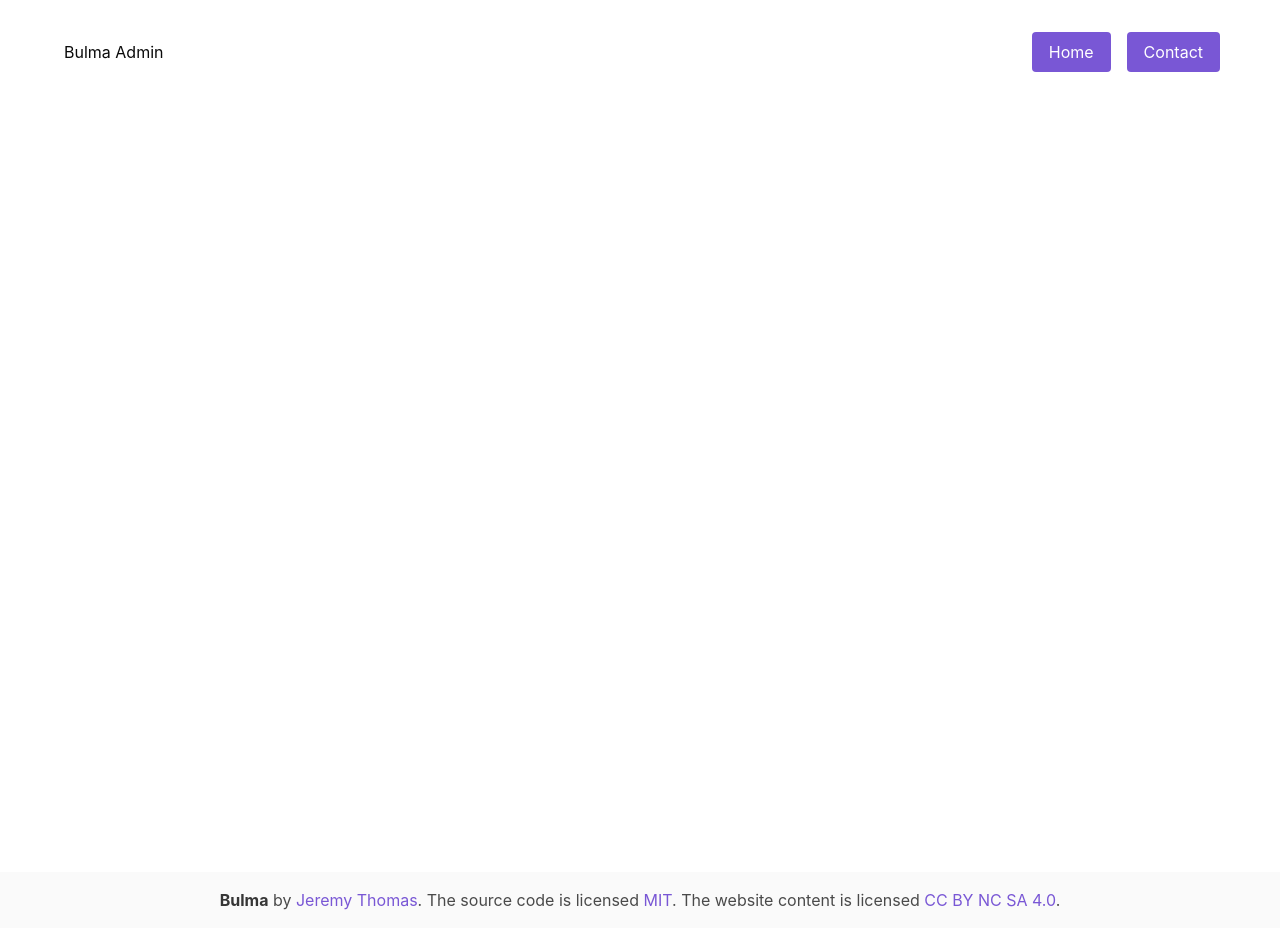
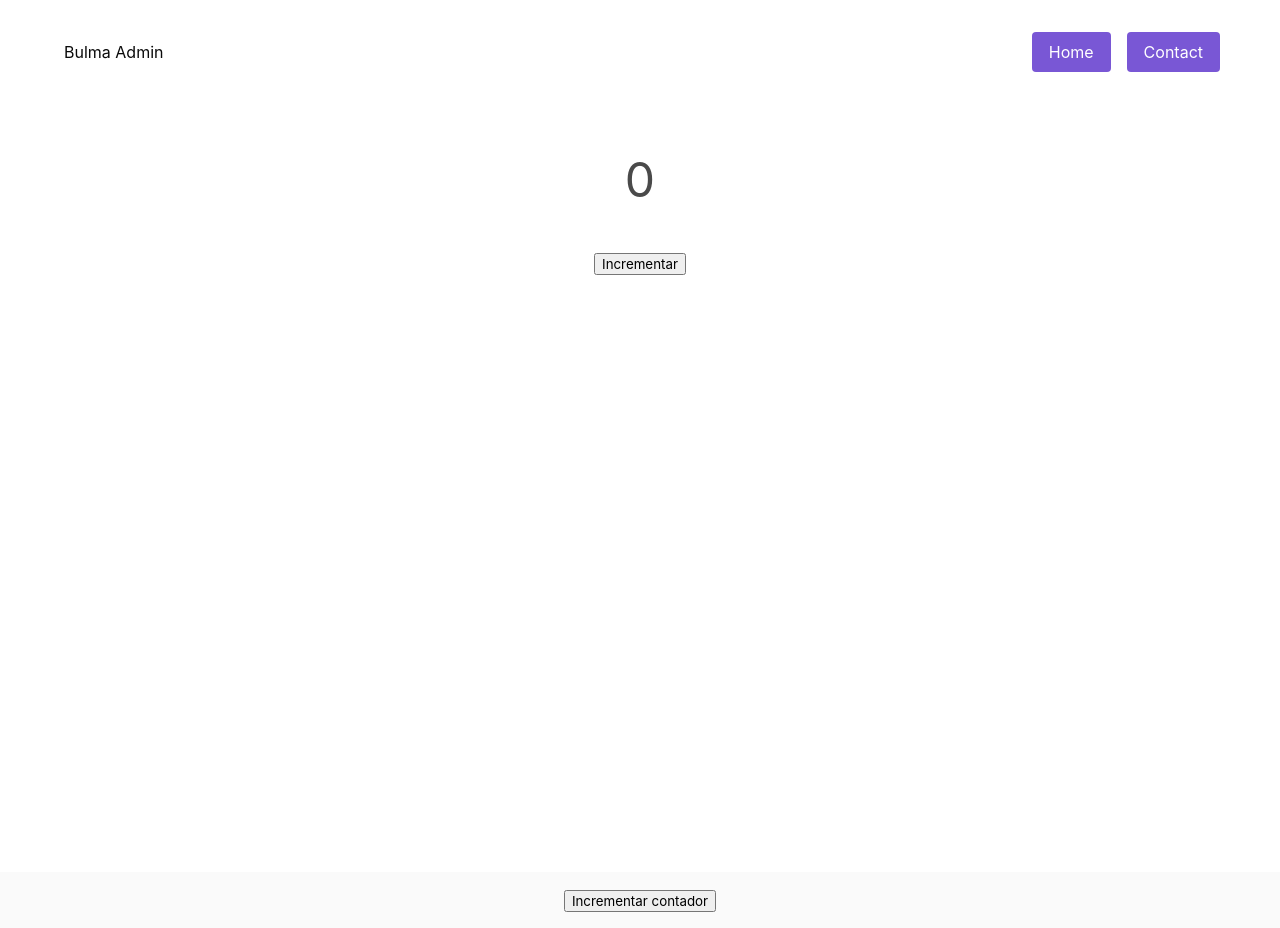
Before and after one commit to IvanLencina/vue-bootcamp2019, a Vue app: page /counter in a window 1280 px wide. Built offline with nearby package versions, Linux system fonts and the light colour scheme.

Commit message:
Store added.

```diff
--- a/package.json
+++ b/package.json
@@ -15,7 +15,8 @@
     "sass-loader": "^7.1.0",
     "vue": "^2.5.22",
     "vue-axios": "^2.1.4",
-    "vue-router": "^3.0.2"
+    "vue-router": "^3.0.2",
+    "vuex": "^3.1.0"
   },
   "devDependencies": {
     "@vue/cli-plugin-babel": "^3.4.0",
--- a/src/components/FooterComponent.vue
+++ b/src/components/FooterComponent.vue
@@ -1,18 +1,21 @@
 <template>
   <footer class="footer">
     <div class="content has-text-centered">
-      <p>
-        <strong>Bulma</strong> by <a href="https://jgthms.com">Jeremy Thomas</a>. The source code is licensed
-        <a href="http://opensource.org/licenses/mit-license.php">MIT</a>. The website content
-        is licensed <a href="http://creativecommons.org/licenses/by-nc-sa/4.0/">CC BY NC SA 4.0</a>.
-      </p>
+      <button @click="increment">
+        Incrementar contador
+      </button>
     </div>
   </footer>
 </template>
 
 <script>
   export default {
-    name: "FooterComponent"
+    name: "FooterComponent",
+    methods: {
+      increment() {
+        this.$store.dispatch('increment')
+      }
+    }
   }
 </script>
 
--- a/src/main.js
+++ b/src/main.js
@@ -5,6 +5,7 @@ import router from './router'
 import bulma from 'bulma'
 import Buefy from 'buefy'
 import 'buefy/dist/buefy.css'
+import store from './store'
 
 Vue.use(VueAxios, axios);
 Vue.use(bulma);
@@ -16,5 +17,6 @@ Vue.config.productionTip = false;
 
 new Vue({
   render: h => h(App),
-  router
+  router,
+  store
 }).$mount('#app');
--- a/src/router.js
+++ b/src/router.js
@@ -21,6 +21,11 @@ export default new VueRouter({
       path: '/countries/:code?',
       name: 'countries',
       component: () => import('./views/CountriesView.vue')
+    },
+    {
+      path: '/counter',
+      name: 'counter',
+      component: () => import('./views/CounterVuex.vue')
     }
   ],
 });
--- /dev/null
+++ b/src/store.js
@@ -0,0 +1,27 @@
+import Vue from 'vue';
+import Vuex from 'vuex';
+
+Vue.use(Vuex);
+
+const store = new Vuex.Store({
+  state: {
+    count: 0
+  },
+  mutations: {
+    addOne (state) {
+      state.count++
+    }
+  },
+  actions: {
+    increment (context) {
+      context.commit('addOne')
+    }
+  },
+  getters: {
+    total: state => {
+      return state.count
+    }
+  }
+});
+
+export default store;
--- /dev/null
+++ b/src/views/CounterVuex.vue
@@ -0,0 +1,42 @@
+<template>
+    <div class="container">
+      <span class="total">{{ total }}</span>
+      <button
+        class="increment"
+        @click="increment">
+        Incrementar
+      </button>
+    </div>
+</template>
+
+<script>
+
+  import { mapGetters } from 'vuex'
+
+  export default {
+    name: "CounterVuex",
+    computed: {
+      ...mapGetters([
+        'total',
+        // otro getter,
+        // otro mas
+      ])
+    },
+    methods: {
+      increment() {
+        this.$store.dispatch('increment')
+      }
+    }
+  }
+</script>
+
+<style lang="scss" scoped>
+ div.container {
+   text-align: center;
+   font-size: 3rem;
+
+   span.total {
+     display: block;
+   }
+ }
+</style>
```
Also changed, not shown: 1 other file (tests, documents, lock files or other folders).
